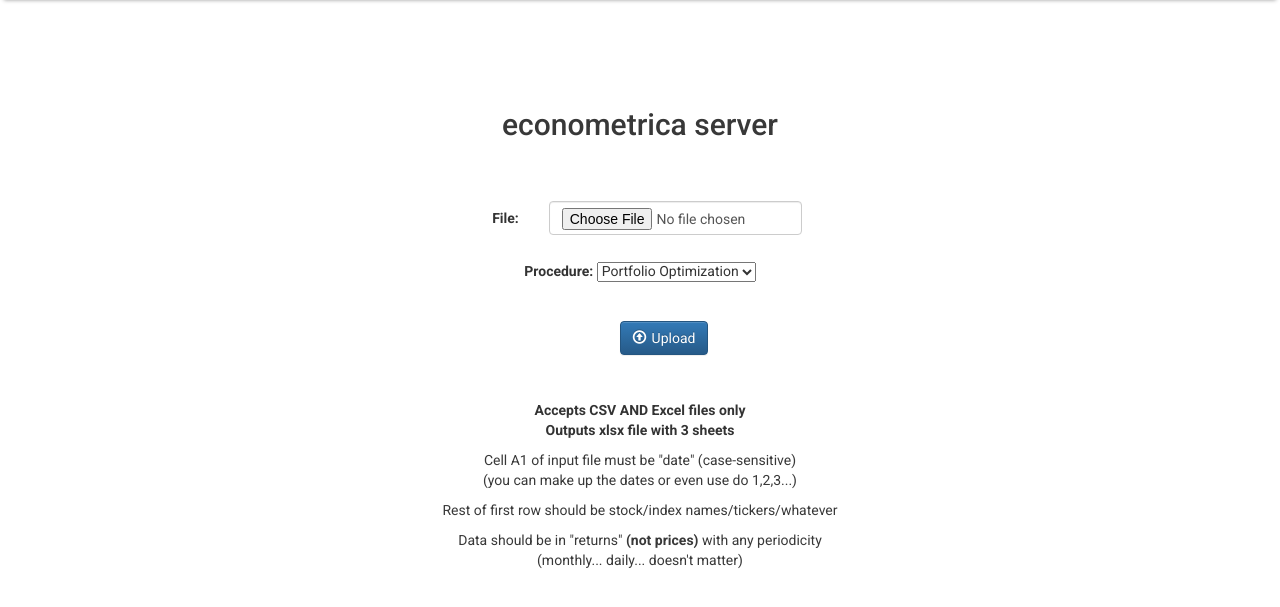
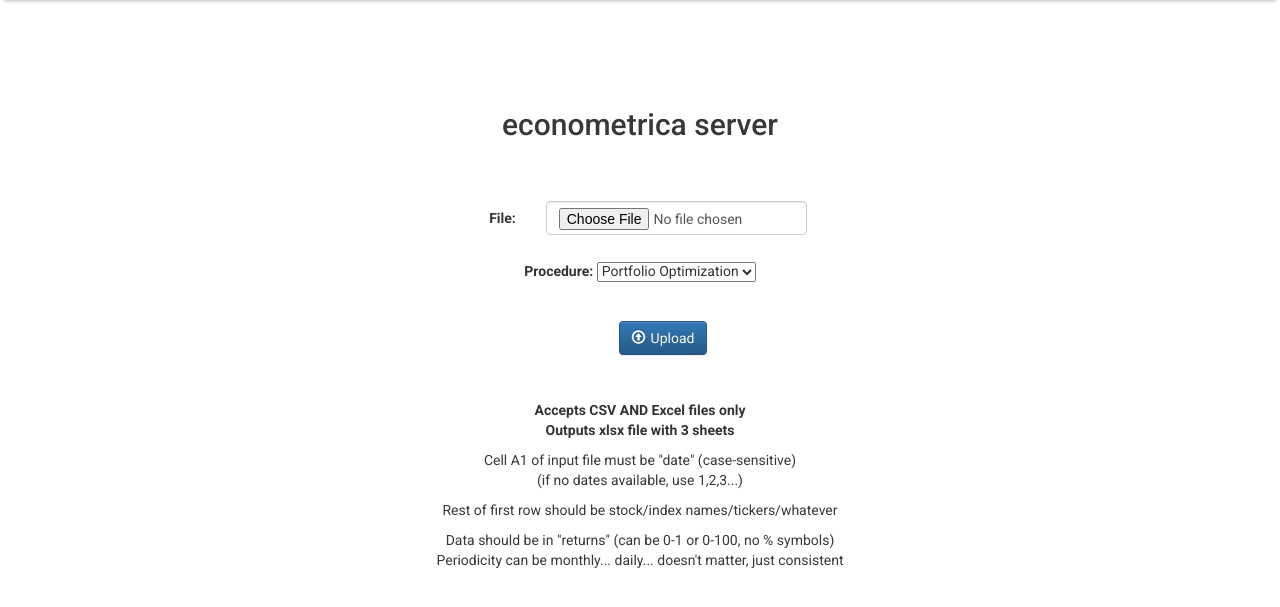
Before and after one commit to svenbaertschi/cambr1dge, a Django app: page /econometrica/ in a window 1280 px wide. Shown: the part 71-678 px from the top of the page. Run offline with Django 3.2, Linux system fonts and the light colour scheme; some libraries are stand-ins or nearby versions.

Commit message:
cleaning house

```diff
--- a/templates/econometrica/upload.html
+++ b/templates/econometrica/upload.html
@@ -28,9 +28,9 @@
 				<br>
 				<b>Accepts CSV AND Excel files only</b><br>
 				<b>Outputs xlsx file with 3 sheets</b>
-				<p style="padding-top:10px;">Cell A1 of input file must be "date" (case-sensitive) <br>(you can make up the dates or even use do 1,2,3...)</p>
+				<p style="padding-top:10px;">Cell A1 of input file must be "date" (case-sensitive) <br>(if no dates available, use 1,2,3...)</p>
 				<p>Rest of first row should be stock/index names/tickers/whatever</p>
-				<p>Data should be in "returns" <b>(not prices)</b> with any periodicity<br>(monthly... daily... doesn't matter) </p>
+				<p>Data should be in "returns" (can be 0-1 or 0-100, no % symbols)<br> Periodicity can be monthly... daily... doesn't matter, just consistent </p>
 			</div>
 	</div>
 </div>
```
